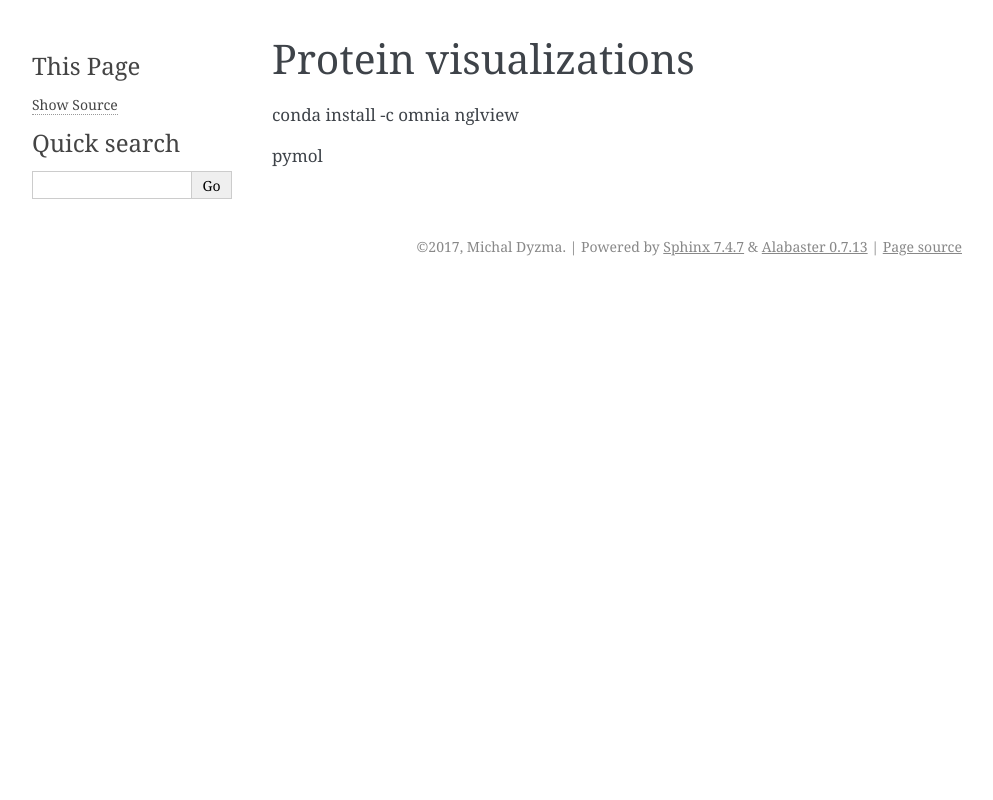
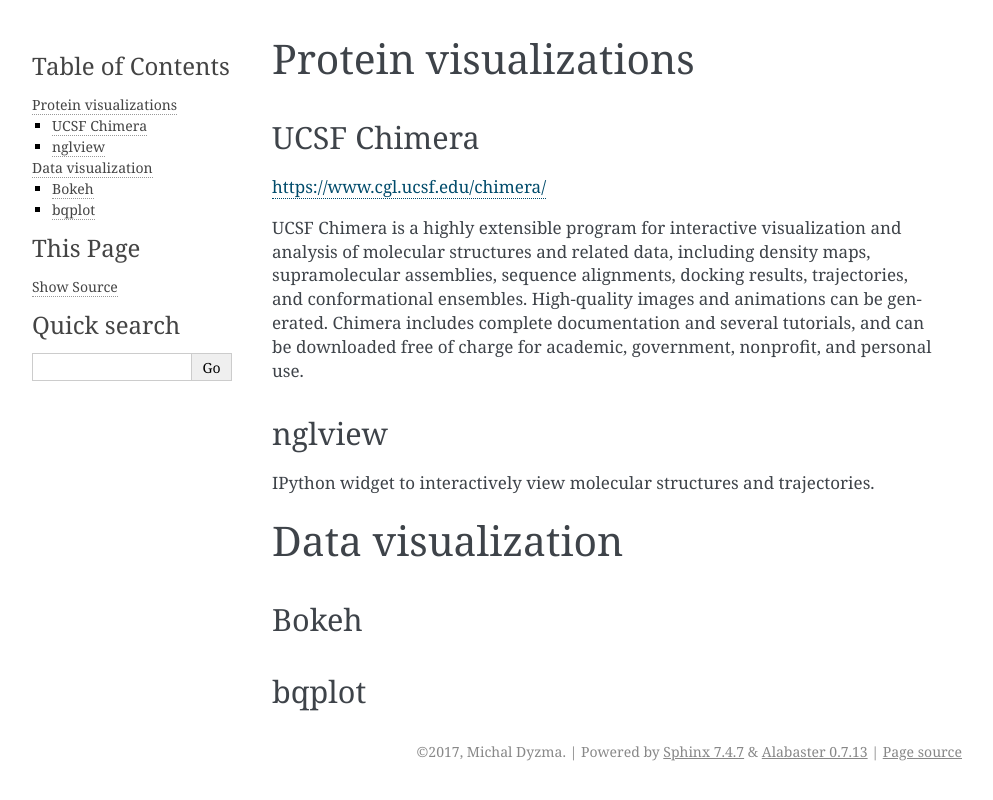
Before and after one commit to biokademia/md_how_to, a Sphinx documentation site: the page built from source/visualizations.rst, in a window 1280 px wide. Shown: the top 800 px of the page, without its empty margins (148-1141 px from the left). Built offline with Sphinx 7.4.7, drawn with Linux system fonts in a browser that asks for light colours.

```diff
--- a/source/links.rst
+++ b/source/links.rst
@@ -2,14 +2,12 @@
 
 
 _OMNIA: https://anaconda.org/omnia/repo
-_conda-forge:
 _MDTraj: http://mdtraj.org/1.8.0/
 _OpenMM: http://openmm.org
-_yank:
+_yank: http://getyank.org/0.15.2.dev0/
 _MDAnalysis : http://www.mdanalysis.org
 _julia: https://julialang.org
 _python: https://docs.python.org
 _dask: http://dask.pydata.org/en/latest/
 _bokeh: http://bokeh.pydata.org/en/latest/
 _bqplot: http://bqplot.readthedocs.io/en/latest/
-_md-blog:
--- a/source/visualizations.rst
+++ b/source/visualizations.rst
@@ -4,6 +4,26 @@ Protein visualizations
 ======================
 
 
-conda install -c omnia nglview
+UCSF Chimera
+------------
 
-pymol
+https://www.cgl.ucsf.edu/chimera/
+
+UCSF Chimera is a highly extensible program for interactive visualization and analysis of molecular structures and related data, including density maps, supramolecular assemblies, sequence alignments, docking results, trajectories, and conformational ensembles. High-quality images and animations can be generated. Chimera includes complete documentation and several tutorials, and can be downloaded free of charge for academic, government, nonprofit, and personal use.
+
+
+nglview
+-------
+
+IPython widget to interactively view molecular structures and trajectories.
+
+Data visualization
+==================
+
+
+Bokeh
+-----
+
+
+bqplot
+------
```
Also changed, not shown: README.md (+24 -2 lines), source/formats.rst (+19 -1 lines), source/index.rst (+32 -9 lines), source/tools.rst (+9 -0 lines).
